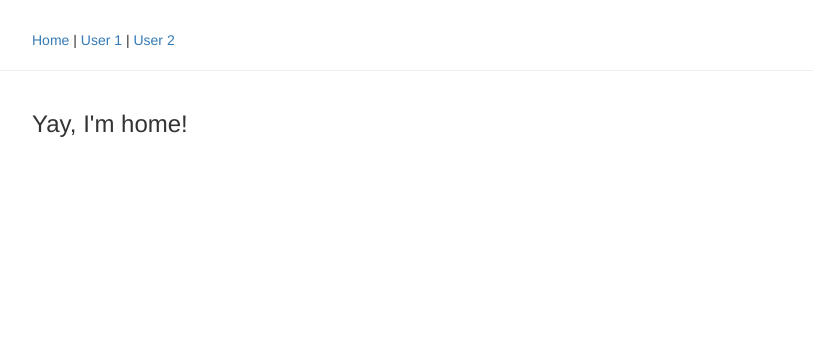
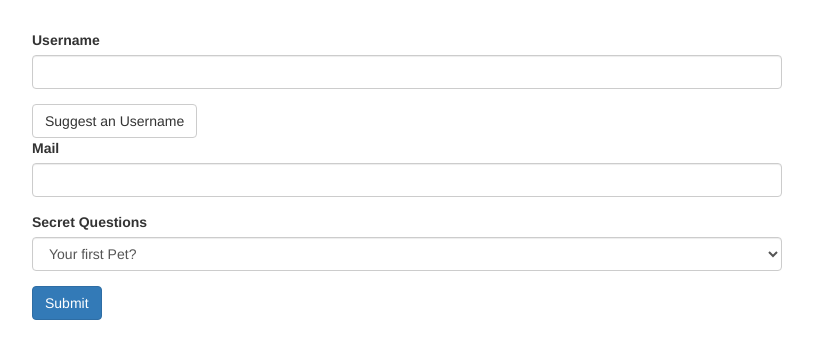
Before and after one commit to muhyasin89/complete_angular, an Angular app: page / in a window 1280 px wide. Shown: the top 358 px of the page, without its empty margins (233-1046 px from the left). Built offline with nearby package versions, Linux system fonts and the light colour scheme.

Commit message:
[angular-form]first init

```diff
--- a/angular.json
+++ b/angular.json
@@ -98,8 +98,5 @@
         }
       }
     }
-  },
-  "cli": {
-    "analytics": "f5aeb683-748a-4d62-8508-cfe57511184a"
   }
 }
--- a/src/app/app.component.html
+++ b/src/app/app.component.html
@@ -1,21 +1,27 @@
 <div class="container">
   <div class="row">
     <div class="col-xs-12 col-sm-10 col-md-8 col-sm-offset-1 col-md-offset-2">
-      <a routerLink="/">Home</a> |
-      <a [routerLink]="['user', 1]">
-        User 1
-      </a>
-      |
-      <a [routerLink]="['user', 2]">
-        User 2
-      </a>
-    </div>
-  </div>
-  <hr />
-  <p *ngIf="userActivated"></p>
-  <div class="row">
-    <div class="col-xs-12 col-sm-10 col-md-8 col-sm-offset-1 col-md-offset-2">
-      <router-outlet></router-outlet>
+      <form>
+        <div id="user-data">
+          <div class="form-group">
+            <label for="username">Username</label>
+            <input type="text" id="username" class="form-control">
+          </div>
+          <button class="btn btn-default" type="button">Suggest an Username</button>
+          <div class="form-group">
+            <label for="email">Mail</label>
+            <input type="email" id="email" class="form-control">
+          </div>
+        </div>
+        <div class="form-group">
+          <label for="secret">Secret Questions</label>
+          <select id="secret" class="form-control">
+            <option value="pet">Your first Pet?</option>
+            <option value="teacher">Your first teacher?</option>
+          </select>
+        </div>
+        <button class="btn btn-primary" type="submit">Submit</button>
+      </form>
     </div>
   </div>
 </div>
--- a/src/app/app.component.ts
+++ b/src/app/app.component.ts
@@ -1,24 +1,12 @@
-import { Component, OnDestroy, OnInit } from '@angular/core';
-import { Subscription } from 'rxjs-compat';
-import { UserService } from './user.service';
+import { Component } from '@angular/core';
 
 @Component({
   selector: 'app-root',
   templateUrl: './app.component.html',
   styleUrls: ['./app.component.css']
 })
-export class AppComponent implements OnInit, OnDestroy {
-  userActivated = false;
-  private activatedSub: Subscription;
-  constructor(private userService: UserService) {}
-
-  ngOnInit() {
-    this.activatedSub = this.userService.activatedEmitter.subscribe(didActivate =>{
-      this.userActivated = didActivate;
-    })
-  }
-
-  ngOnDestroy() {
-      this.activatedSub.unsubscribe();
+export class AppComponent {
+  suggestUserName() {
+    const suggestedName = 'Superuser';
   }
 }
```
Also changed, not shown: src/app/app.module.ts (+4 -7 lines), 1 other file (tests, documents, lock files or other folders).
